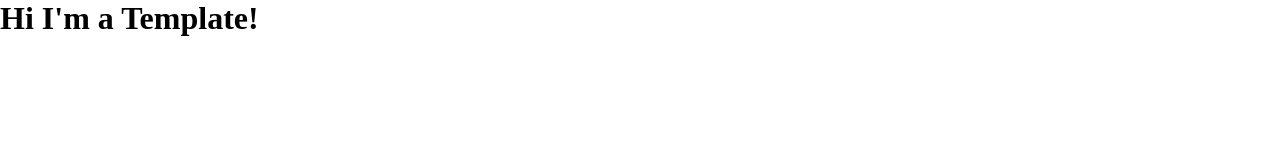
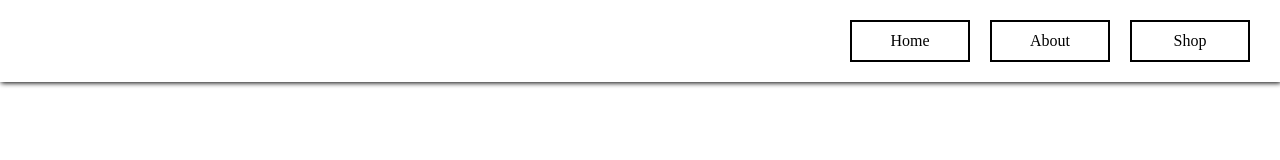
Before and after one commit to karldreta/dropdown-menu, a website built with webpack: page src/template.html in a window 1280 px wide. Built offline with nearby package versions, Linux system fonts and the light colour scheme.

Commit message:
Initialize navBar, buttons

```diff
--- a/package.json
+++ b/package.json
@@ -21,6 +21,7 @@
     "globals": "^15.9.0",
     "html-loader": "^5.1.0",
     "html-webpack-plugin": "^5.6.0",
+    "prettier": "3.3.3",
     "style-loader": "^4.0.0",
     "webpack": "^5.94.0",
     "webpack-cli": "^5.1.4",
--- a/src/styles.css
+++ b/src/styles.css
@@ -1,3 +1,7 @@
+* {
+  box-sizing: border-box;
+}
+
 body {
   width: 100vw;
   height: 100vh;
@@ -14,4 +18,35 @@ p,
 ol,
 ul {
   margin: 0;
+  padding: 0;
 }
+
+header {
+  box-shadow: 1px 1px 5px black;
+  display: flex;
+  justify-content: flex-end;
+  padding: 20px 30px;
+}
+
+.navButtons > ul {
+  display: flex;
+  gap: 20px;
+}
+
+.navButtons > ul > li {
+  list-style: none;
+  width: 120px;
+  height: min-content;
+  text-align: center;
+  padding: 10px 20px;
+  border: 2px solid black;
+  cursor: pointer;
+}
+
+.navButtons > ul > li:hover {
+  background-color: rgba(218, 165, 32, 0.61);
+}
+
+.navButtons > ul > li:active {
+  opacity: .7;
+}
--- a/src/template.html
+++ b/src/template.html
@@ -3,10 +3,18 @@
   <head>
     <meta charset="UTF-8" />
     <meta name="viewport" content="width=device-width, initial-scale=1.0" />
-    <title>Template Only</title>
+    <title>Dropdown Menu</title>
   </head>
   <body>
-    <h1>Hi I'm a Template!</h1>
+    <header>
+      <nav class="navButtons">
+        <ul>
+          <li>Home</li>
+          <li>About</li>
+          <li>Shop</li>
+        </ul>
+      </nav>
+    </header>
     <main></main>
   </body>
 </html>
```
Also changed, not shown: TEMPLATE.md (deleted, +0 -64 lines), README.md (added), 1 other file.
